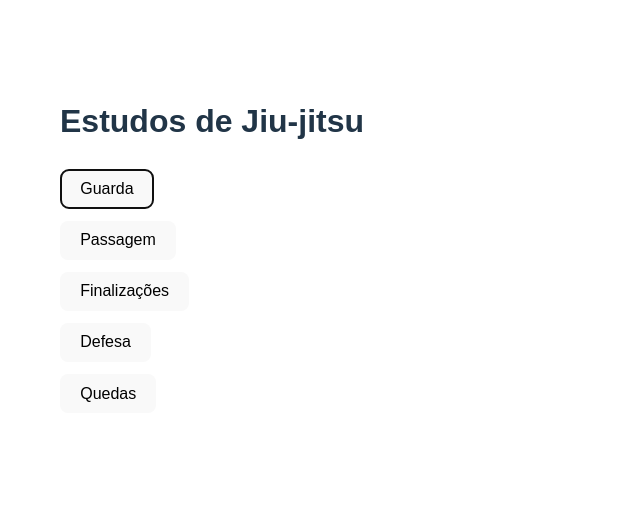
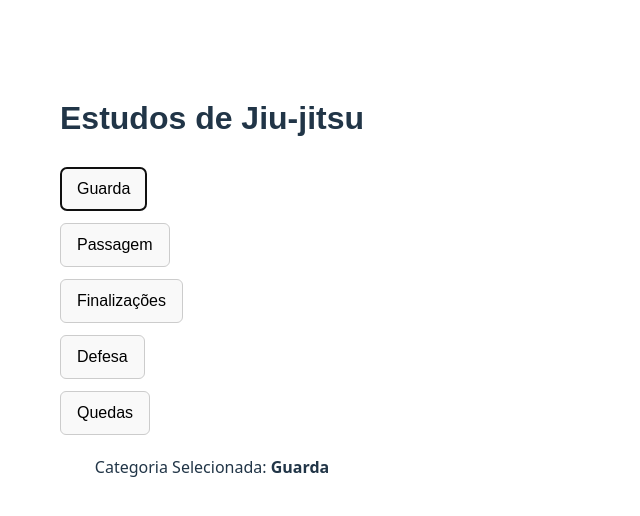
Before and after one commit to Filipecezar00/bjj_learning, a React (Vite) app in the folder jiu-jitsu-study/: page / in a window 1280 px wide. Both pictures are taken after a click on the button "Guarda". Shown: the top 516 px of the page, without its empty margins (0-640 px from the left). Built offline with nearby package versions, Linux system fonts and the light colour scheme.

Commit message:
atualizando

```diff
--- a/jiu-jitsu-study/src/pages/Home.jsx
+++ b/jiu-jitsu-study/src/pages/Home.jsx
@@ -1,3 +1,4 @@
+import {useState} from "react"
 import CategoryCard from "../components/CategoryCard";
 
 export default function Home(){
@@ -11,6 +12,13 @@ const categories = [
     'Defesa',
     'Quedas',
 ];
+const [selectedCategory,setSelectedCategory] = useState(null)
+
+function handleCategoryClick(category){
+    console.log("Categoria Clicada:", category);
+    setSelectedCategory(category);
+
+}
 
 // Função com elementos e interface do Usuario
 return(
@@ -19,9 +27,14 @@ return(
                 <h1 style={{fontFamily:"sans-serif",marginBottom:"30px",textAlign:"left",fontSize:"2rem"}}>Estudos de Jiu-jitsu</h1>
                 <div style={{display:"flex",gap:"12px",marginTop:"5px", flexDirection:"column",justifyContent:"center",alignItems:"flex-start",fontFamily:"sans-serif",fontWeight:"bolder",flexWrap:"nowrap",maxWidth:"800px"}}>
                     {categories.map((cat)=>(
-                        <button key={cat}>{cat}</button>
+                        <CategoryCard key={cat} name={cat} onclick={()=>handleCategoryClick(cat)}></CategoryCard>
                     ))}
                 </div>
+                    {selectedCategory&&(
+                        <p style={{marginTop:"20px"}}>
+                            Categoria Selecionada: <strong>{selectedCategory}</strong>
+                        </p>
+                    )}
             </div>
     </div>
 );
```
